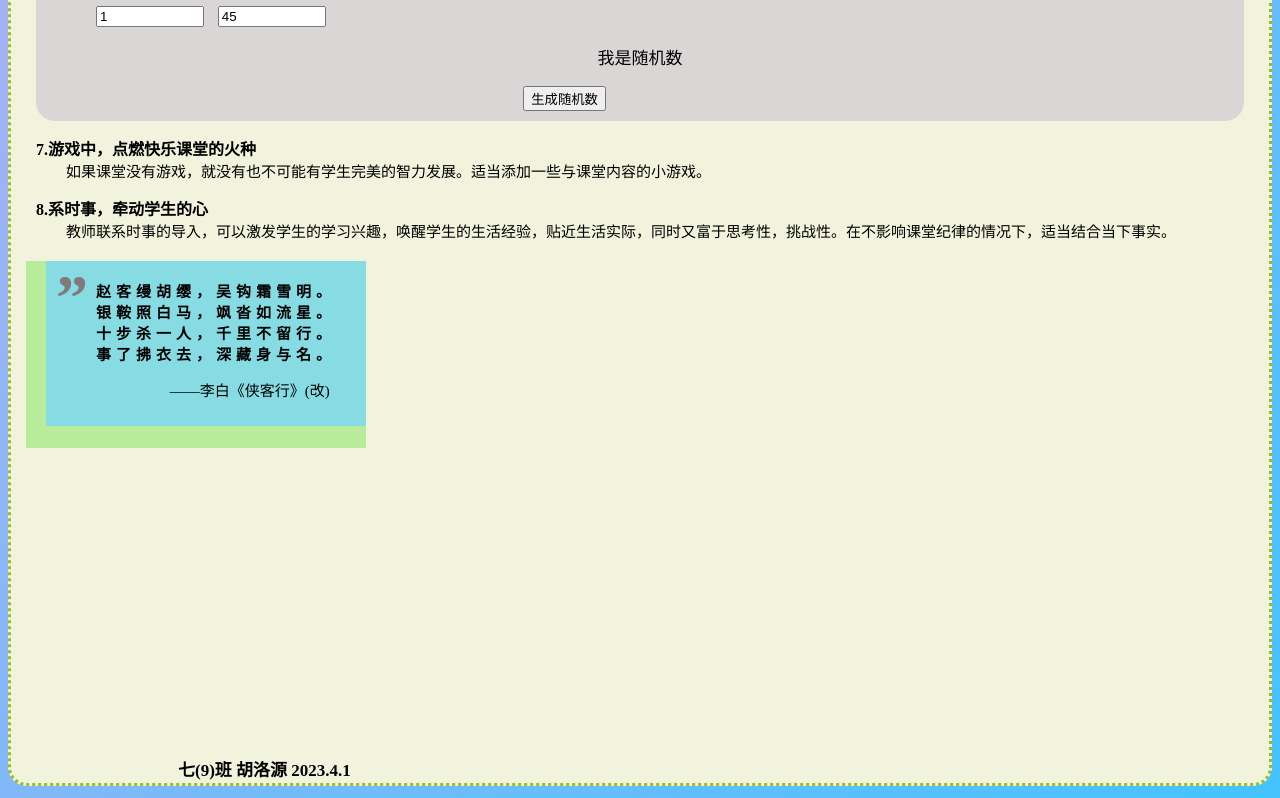
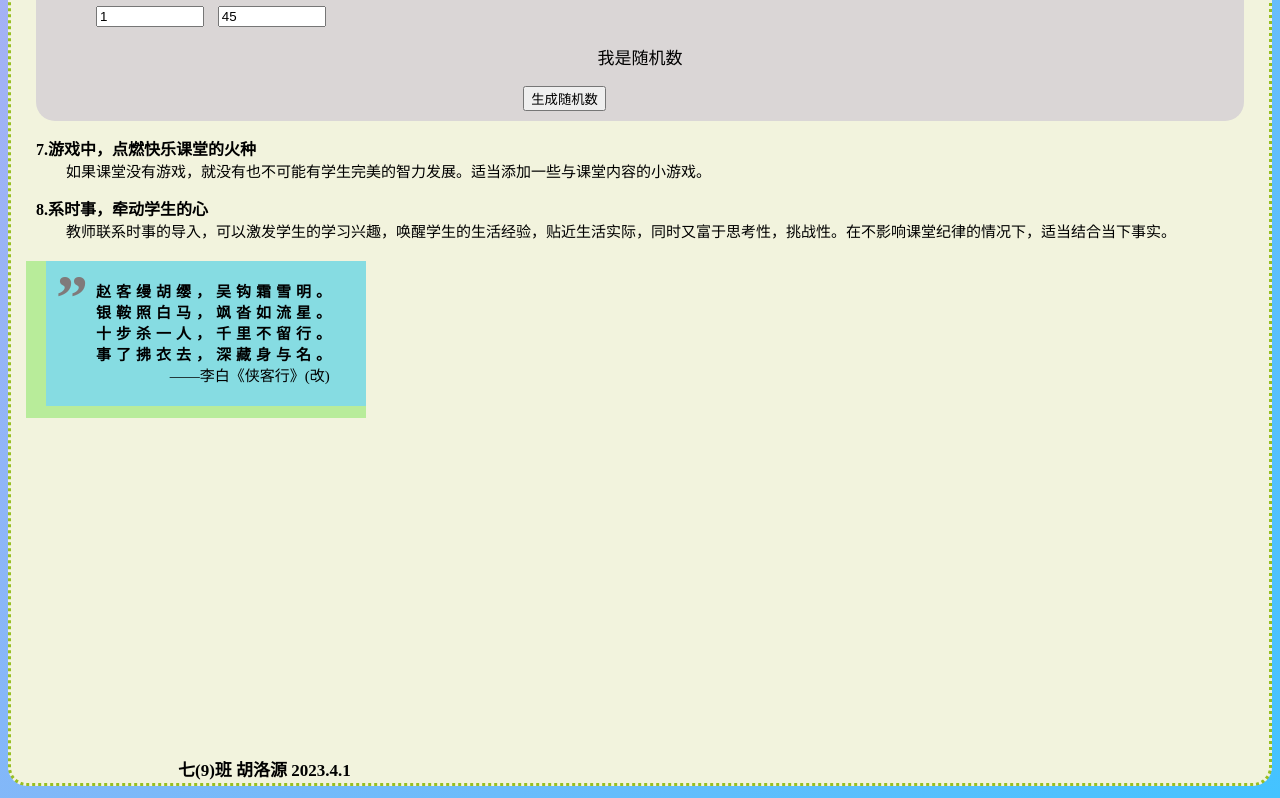
Before and after one commit to mian-ban/pps, a plain HTML site: page text.html in a window 1280 px wide. Shown: the part 620-1418 px from the top of the page. Drawn offline with Linux system fonts and the light colour scheme.

Commit message:
Add files via upload

```diff
--- a/reference.css
+++ b/reference.css
@@ -1,5 +1,5 @@
 .Borders {
-  height: 187px;
+  height: 157px;
   width: 340px;
   background: #b8ec9a;
   margin-left: -10px;
@@ -7,7 +7,7 @@
 
 .paddings {
   margin: 20px;
-  height: 165px;
+  height: 145px;
   width: 320px;
   background: #86dce2;
 }
--- a/text.html
+++ b/text.html
@@ -136,7 +136,7 @@
                 银鞍照白马，飒沓如流星。<br />
                 十步杀一人，千里不留行。 <br />事了拂衣去，深藏身与名。
               </p>
-              <p>
+              <p style="margin-top: -15px">
                 &nbsp&nbsp&nbsp&nbsp&nbsp&nbsp&nbsp&nbsp&nbsp&nbsp&nbsp&nbsp&nbsp&nbsp&nbsp&nbsp&nbsp&nbsp&nbsp&nbsp&nbsp&nbsp&nbsp&nbsp&nbsp&nbsp&nbsp&nbsp&nbsp&nbsp&nbsp&nbsp&nbsp——李白《侠客行》(改)
               </p>
             </div>
```
Also changed, not shown: index.html (+1 -1 lines).
